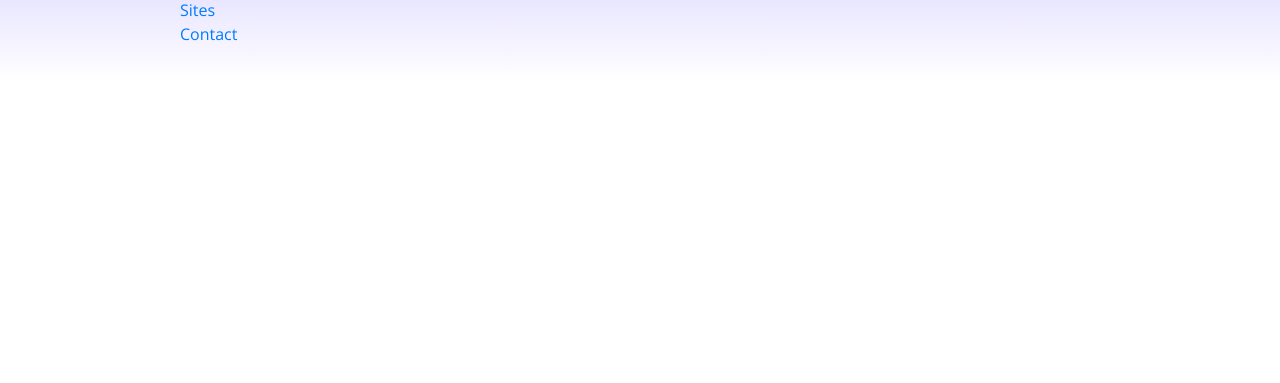
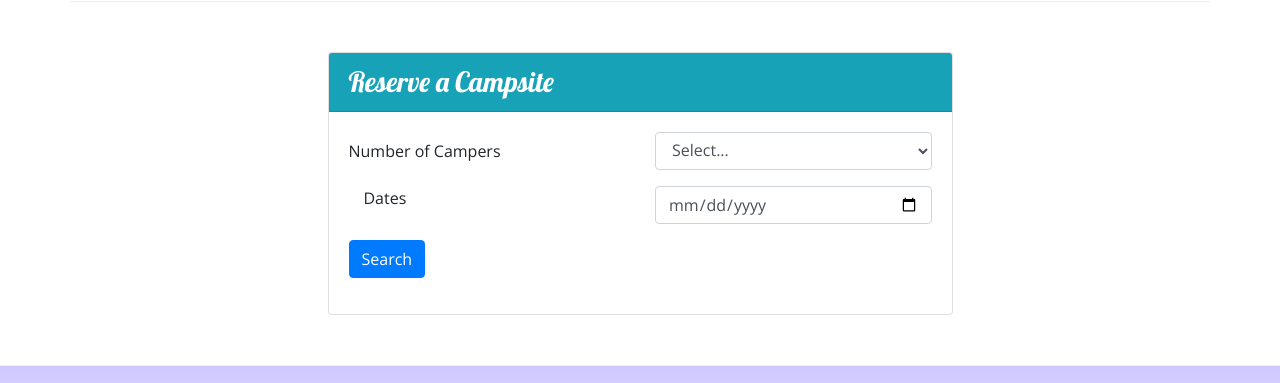
Before and after one commit to nanakodjo/nucamp, a website: page index.html in a window 1280 px wide. Shown: the part 1151-1534 px from the top of the page. Before the commit the page ends 1233 px from the top, so only its background shows below. Drawn offline with nearby package versions, Linux system fonts and the light colour scheme.

Commit message:
Added forms to Index.html

```diff
--- a/index.html
+++ b/index.html
@@ -28,6 +28,9 @@
                 <div class="col">
                     <h1>NuCamp</h1>
                     <h2>a better way to camp</h2>
+                </div>
+                <div class="col-md-4 col-lg-2">
+                    <a class="btn btn-info text-nowrap" href="#reserveForm" role="button">Reserve Campsite</a>
                 </div>
             </div>
         </div>
@@ -71,9 +74,14 @@
                 <h2>Featured Campsites</h2>
             </div>
             <div class="col">
-                <h3>React Lake Campground</h3>
-        		<p>Nestled in the foothills of the Chrome Mountains, this campground on the shores of the pristine React Lake is a favorite for fly fishers.</p>
-   			</div>
+                <div class="media">
+                    <div class="media-body align-self-center">
+                        <h3>React Lake Campground</h3>
+                        <p>Nestled in the foothills of the Chrome Mountains, this campground on the shores of the pristine React Lake is a favorite for fly fishers.</p>
+                    </div>
+                    <img class="d-flex ml-3 img-thumbnail" src="img/react-lake-thumb.jpg" alt="React Lake Thumb" />
+                </div>
+            </div>
         </div>
 
         <div class="row row-content align-items-center">
@@ -91,6 +99,48 @@
             </div>
         </div>
     </div>
+
+        <div class="row row-content">
+            <div class="col-sm-6 mx-auto">
+                <div class="card">
+                    <h3 class="card-header text-white bg-info">Reserve a Campsite</h3>
+                    <div class="card-body">
+
+                        <form  id="reserveForm">
+                            <div class="row form-group">
+                                <label class=" col-sm-6 col-form-label" for="numCampers">Number of Campers</label>
+                                <div class="col-sm-6">
+                                    <select name="numCampers" id="numCampers" class="form-control">
+                                        <option Selected>Select...</option>
+                                        <option value="1">1</option>
+                                        <option value="2">2</option>
+                                        <option value="3">3</option>
+                                        <option value="4">4</option>
+                                        <option value="5">5</option>
+                                        <option value="6">6</option>
+                                    </select>
+                                </div>
+                            </div>
+
+                            <div class="row form-group">
+                                <div class="col-sm-6">
+                                    <label for="date" class="col-sm-6 form-label"> Dates </label>
+                                </div>
+                                    <div class="col-sm-6">
+                                        <input type="date" class="form-control" id="date" name="date" placeholder="date"/>
+                                    </div>
+                            </div>
+                            <div class="row form-group">
+                                <div class="col">
+                                    <button class="btn btn-primary" type="submit">Search</button>
+                                </div>
+                            </div>
+                        </form>
+                    </div>
+                </div>
+            </div>
+        </div>
+
 
     <footer class="site-footer">
         <div class="container">
```
